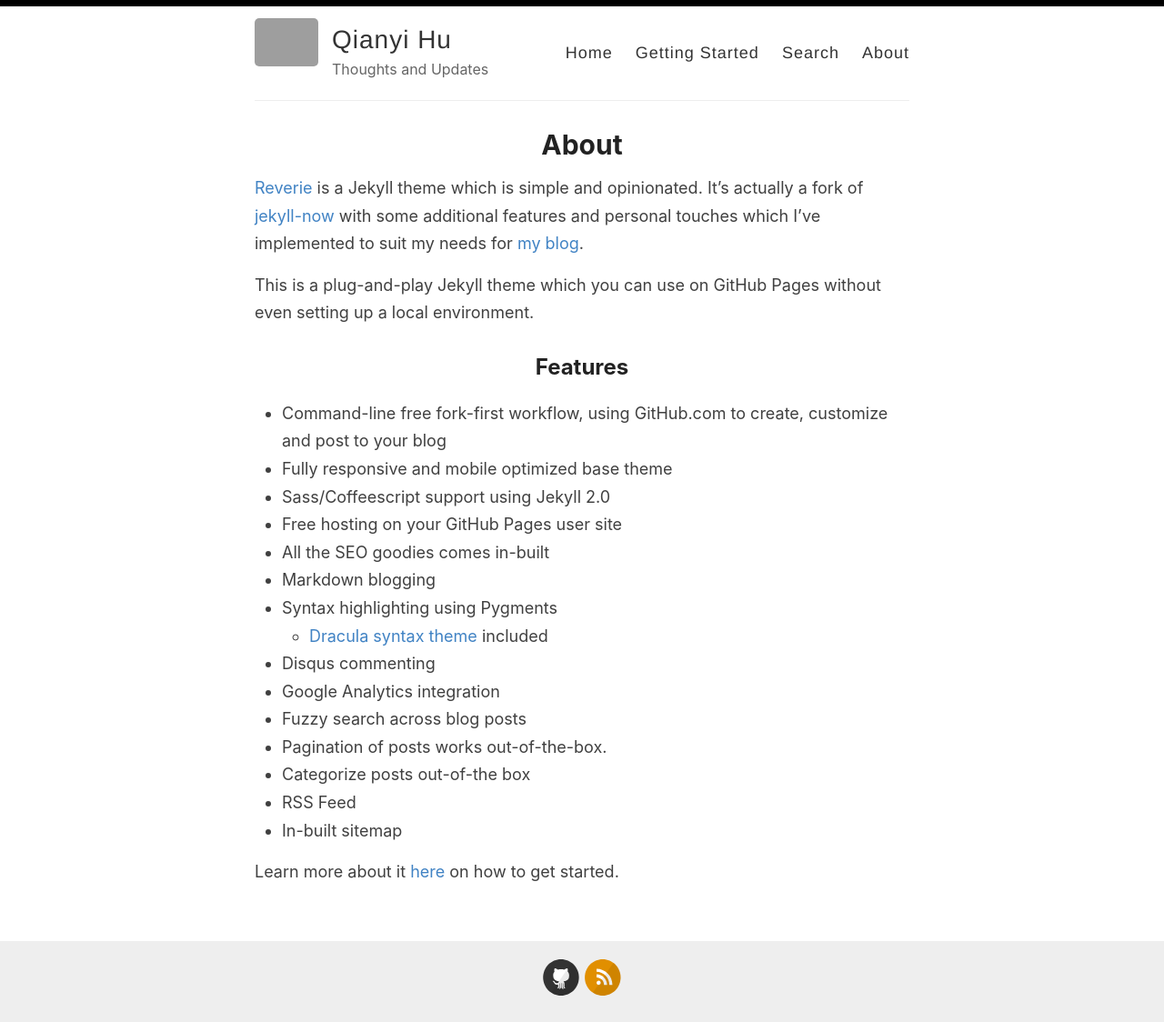
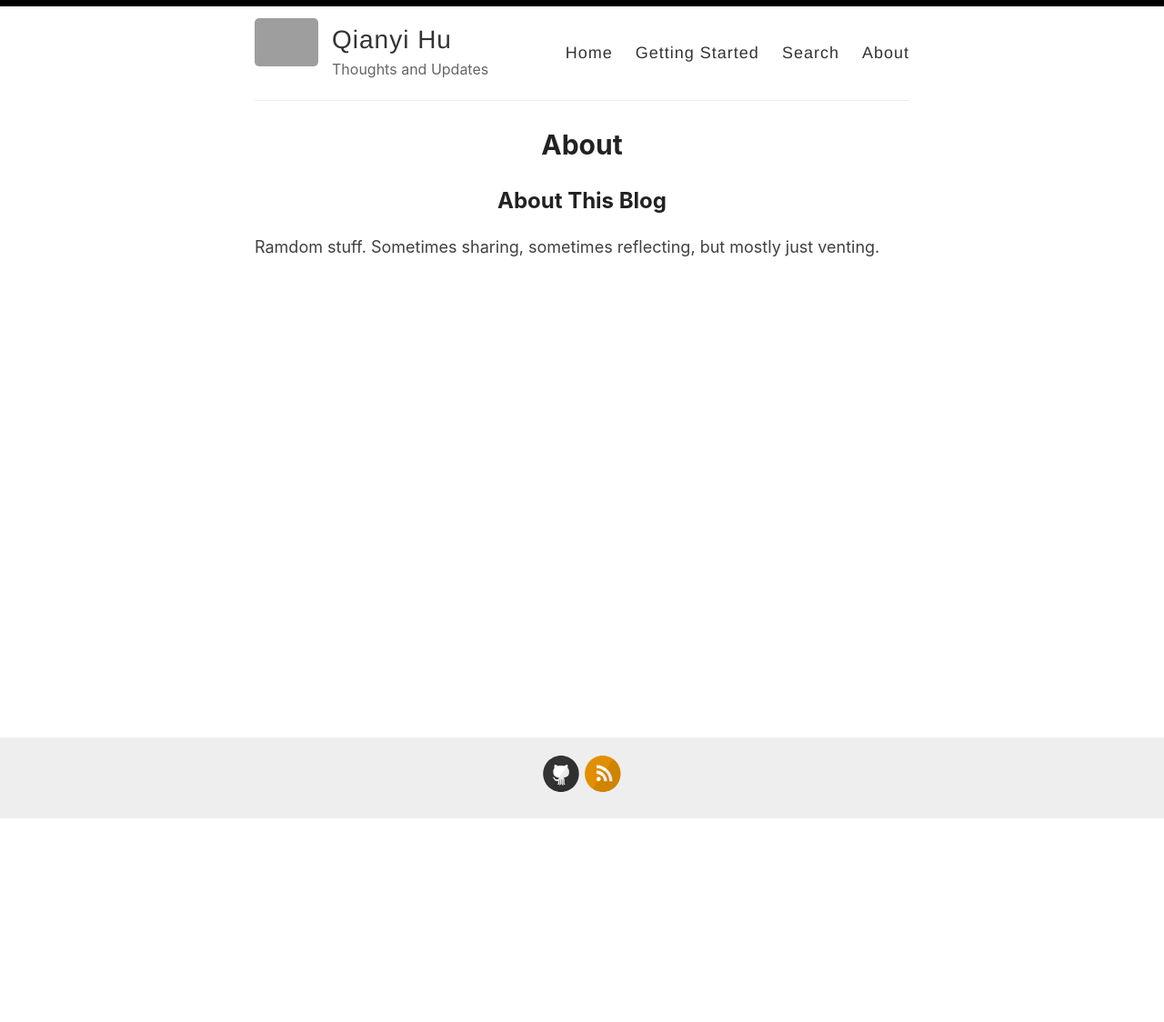
Before and after one commit to QianyiHu/qianyihu.github.io, a Jekyll site: the page built from _pages/about.md, in a window 1280 px wide. Shown: the whole page at 91% size. Built offline with Jekyll 4.4.1, drawn with Linux system fonts in a browser that asks for light colours; after the commit the page ends 901 px from its top, so only the background shows below that; grey boxes are pictures that could not be loaded.

Commit message:
update about-me section

```diff
--- a/_pages/about.md
+++ b/_pages/about.md
@@ -4,26 +4,6 @@
 permalink: /about/
 ---
 
-[Reverie](https://github.com/amitmerchant1990/reverie) is a Jekyll theme which is simple and opinionated. It's actually a fork of [jekyll-now](https://github.com/barryclark/jekyll-now) with some additional features and personal touches which I've implemented to suit my needs for [my blog](https://www.amitmerchant.com).
+## About This Blog
 
-This is a plug-and-play Jekyll theme which you can use on GitHub Pages without even setting up a local environment.
-
-## Features
-
-- Command-line free fork-first workflow, using GitHub.com to create, customize and post to your blog
-- Fully responsive and mobile optimized base theme
-- Sass/Coffeescript support using Jekyll 2.0
-- Free hosting on your GitHub Pages user site
-- All the SEO goodies comes in-built
-- Markdown blogging
-- Syntax highlighting using Pygments
-    - [Dracula syntax theme](https://draculatheme.com/) included
-- Disqus commenting
-- Google Analytics integration
-- Fuzzy search across blog posts
-- Pagination of posts works out-of-the-box.
-- Categorize posts out-of-the box
-- RSS Feed
-- In-built sitemap
-
-Learn more about it [here](https://github.com/amitmerchant1990/reverie) on how to get started.
+Ramdom stuff. Sometimes sharing, sometimes reflecting, but mostly just venting.
```
